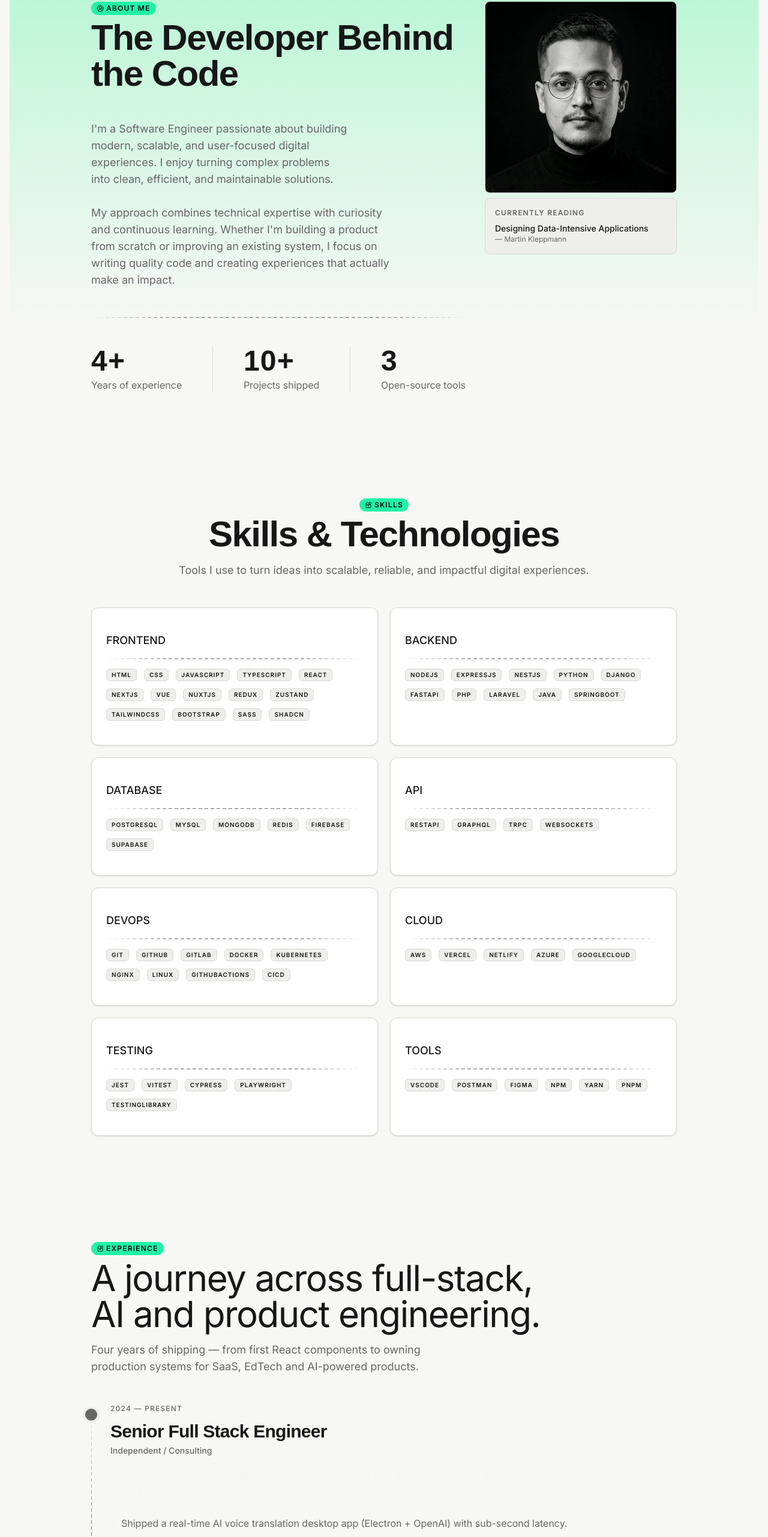
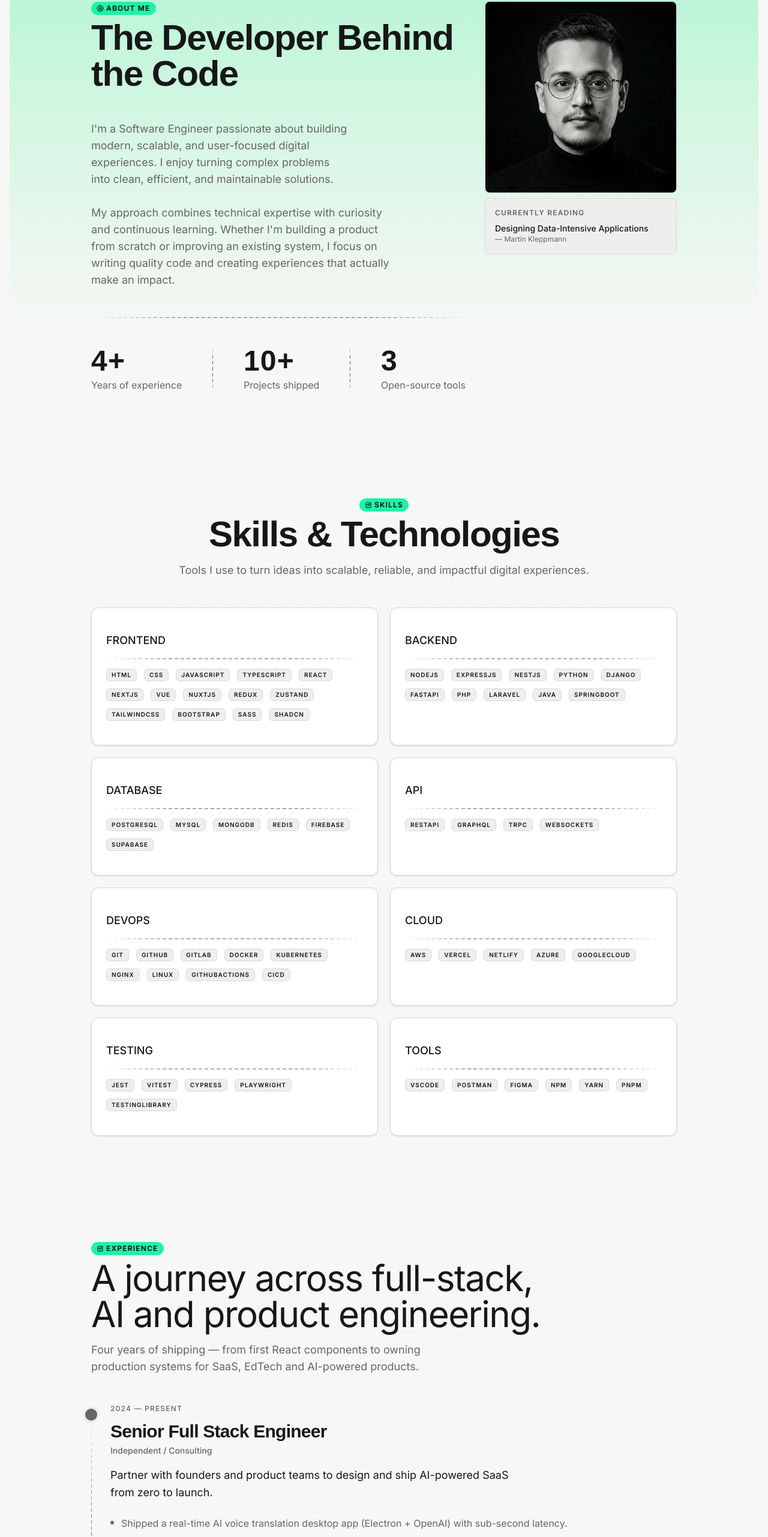
Before and after one commit to muhammadhasnainsaeed/portfolio, a Next.js app: page /about in a window 1280 px wide. Shown: the part 184-2747 px from the top of the page at 60% size. Built offline with nearby package versions, Linux system fonts and the light colour scheme.

Commit message:
Refine About page styles and layout components

```diff
--- a/src/components/blocks/about-exp.tsx
+++ b/src/components/blocks/about-exp.tsx
@@ -78,13 +78,13 @@ function AboutExp() {
               <p className="text-muted-foreground mt-1 text-sm font-medium">
                 {role.company}
               </p>
-              <p className="text-secondary-foreground mt-4 max-w-2xl text-lg leading-relaxed text-pretty">
+              <p className="mt-4 max-w-2xl text-lg leading-relaxed text-pretty">
                 {role.summary}
               </p>
               <ul className="text-muted-foreground mt-6 space-y-3">
                 {role.highlights.map((h) => (
                   <li key={h} className="flex gap-3 text-pretty">
-                    <span className="bg-secondary-foreground mt-2 size-1.5 shrink-0 rounded-full" />
+                    <span className="bg-muted-foreground mt-2 size-1.5 shrink-0 rounded-full" />
                     <span>{h}</span>
                   </li>
                 ))}
--- a/src/components/blocks/about-hero.tsx
+++ b/src/components/blocks/about-hero.tsx
@@ -45,18 +45,18 @@ export function AboutHero() {
           experiences that actually make an impact.
         </p>
         <DashedLine orientation="horizontal" className="my-8 flex-1 md:my-12" />
-        <div className="mt-6 flex flex-1 items-stretch justify-between gap-4">
+        <div className="mt-6 flex flex-1 items-stretch justify-between md:gap-4">
           {stats.map((stat, i) => (
             <React.Fragment key={stat.label}>
               <div className="flex flex-col gap-1">
                 <div className="font-display text-4xl tracking-wide md:text-5xl">
                   {stat.value}
                 </div>
-                <div className="text-muted-foreground">{stat.label}</div>
+                <div className="text-muted-foreground max-sm:text-xs">{stat.label}</div>
               </div>
 
               {i !== stats.length - 1 && (
-                <div className="bg-border mx-4 w-px" />
+                <DashedLine orientation="vertical" className="mx-4 h-[inherit]" />
               )}
             </React.Fragment>
           ))}
```
